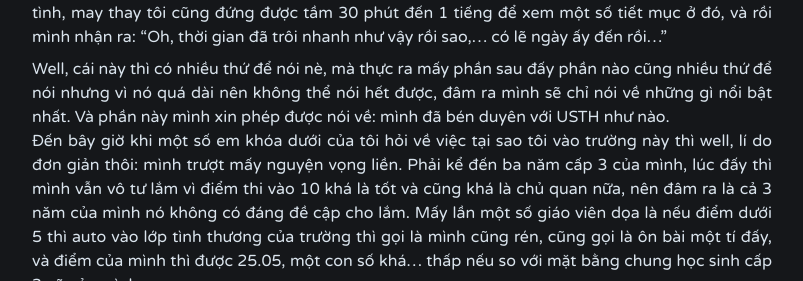
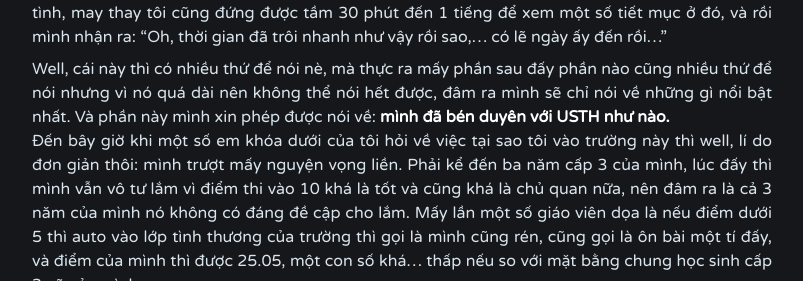
Before and after one commit to odintheprotector/odintheprotector.github.io, a Jekyll site: the page built from _posts/2025-11-22-my-last-words-before-quitting.md, in a window 1280 px wide and 900 px high, scrolled down 1496 px, cut to the strip 201-482 px from the top of the window. Shown: the whole strip, without its empty margins (238-1041 px from the left). Built offline with Jekyll 4.4.1, drawn with Linux system fonts in a browser that asks for light colours; nearby versions of some CDN libraries; some of the changed text lies outside the part shown.

```diff
--- a/_posts/2025-11-22-my-last-words-before-quitting.md
+++ b/_posts/2025-11-22-my-last-words-before-quitting.md
@@ -21,7 +21,7 @@ Gọi là sau 9 tiếng chỉ ngồi, ăn và bấm máy tính thì lưng của
 tiết mục ở đó, và rồi mình nhận ra: "Oh, thời gian đã trôi nhanh như vậy rồi sao,... có lẽ ngày ấy đến rồi..."
 
 Well, cái này thì có nhiều thứ để nói nè, mà thực ra mấy phần sau đấy phần nào cũng nhiều thứ để nói nhưng vì nó quá dài nên không thể nói hết được, đâm ra mình sẽ chỉ nói
-về những gì nổi bật nhất. Và phần này mình xin phép được nói về: mình đã bén duyên với USTH như nào.<br>
+về những gì nổi bật nhất. Và phần này mình xin phép được nói về: **mình đã bén duyên với USTH như nào.**<br>
 Đến bây giờ khi một số em khóa dưới của tôi hỏi về việc tại sao tôi vào trường này thì well, lí do đơn giản thôi: mình trượt mấy nguyện vọng liền. Phải kể đến ba năm cấp
 3 của mình, lúc đấy thì mình vẫn vô tư lắm vì điểm thi vào 10 khá là tốt và cũng khá là chủ quan nữa, nên đâm ra là cả 3 năm của mình nó không có đáng đề cập cho lắm. Mấy
 lần một số giáo viên dọa là nếu điểm dưới 5 thì auto vào lớp tình thương của trường thì gọi là mình cũng rén, cũng gọi là ôn bài một tí đấy, và điểm của mình thì được 25.05,
```
Also changed, not shown: other parts of _posts/2025-11-22-my-last-words-before-quitting.md (+3 -3 lines).
